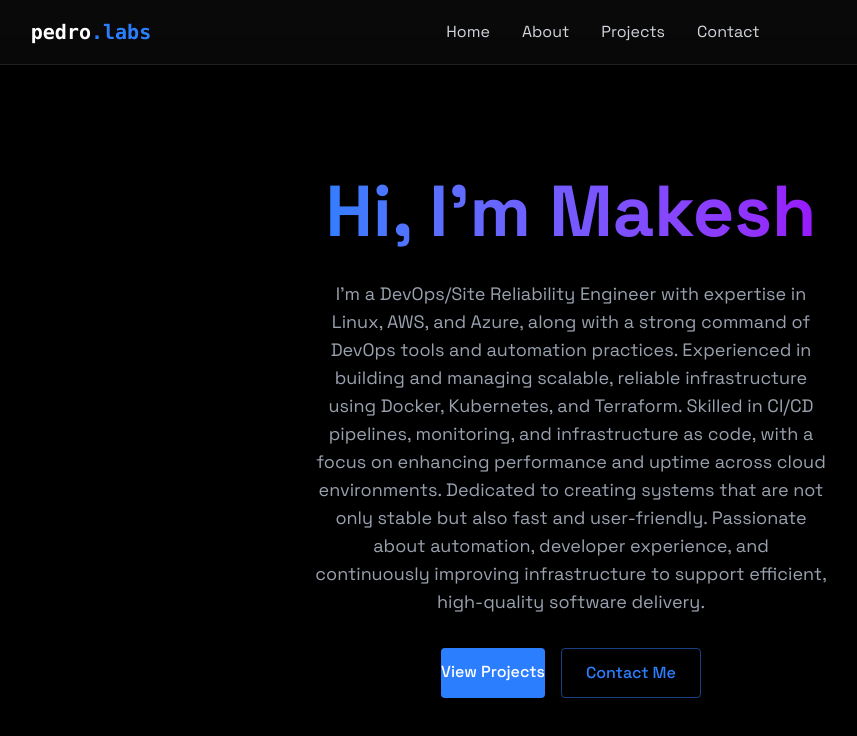
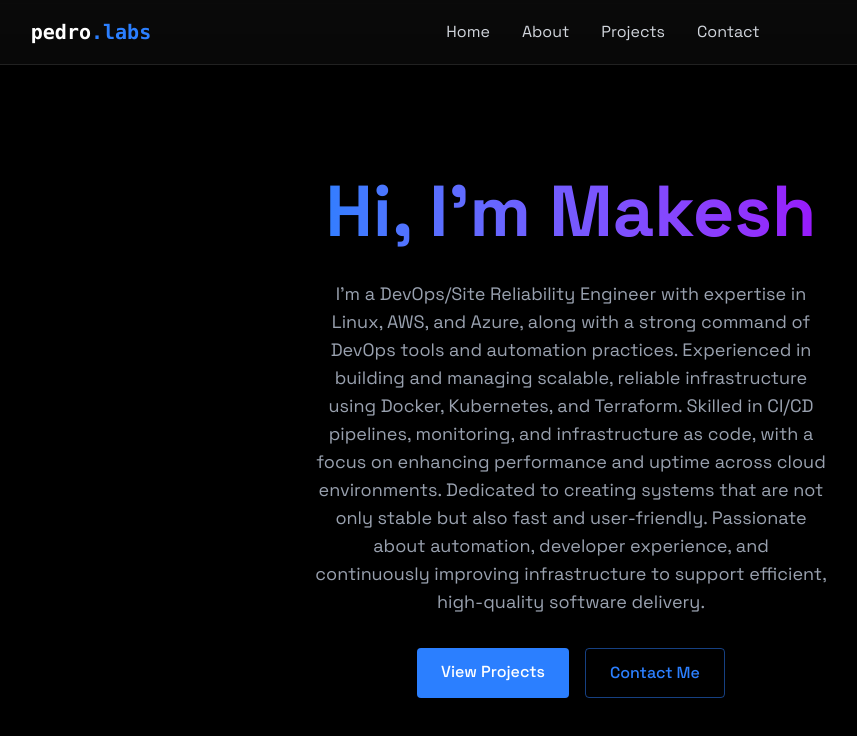
Before and after one commit to makeshmr/RedLabs, a React (Vite) app: page / in a window 1280 px wide. Shown: the top 736 px of the page, without its empty margins (69-926 px from the left). Built offline with nearby package versions, Linux system fonts and the light colour scheme.

Commit message:
home page completed

```diff
--- a/src/components/sections/Home.jsx
+++ b/src/components/sections/Home.jsx
@@ -19,7 +19,7 @@ export const Home = () => {
             <div className="flex justify-center space-x-4">
                 <a
                 href="#projects"
-                className="bg-blue-500 text-white py-3 px- 6 rounded font-medium transition all overflow-hidden hover:-translate-y-0.5
+                className="bg-blue-500 text-white py-3 px-6 rounded font-medium transition relative overflow-hidden hover:-translate-y-0.5
                 hover:shadow-[0_0_15px_rgba(59,130,246,0.4)]"
                 >
                    View Projects
```
